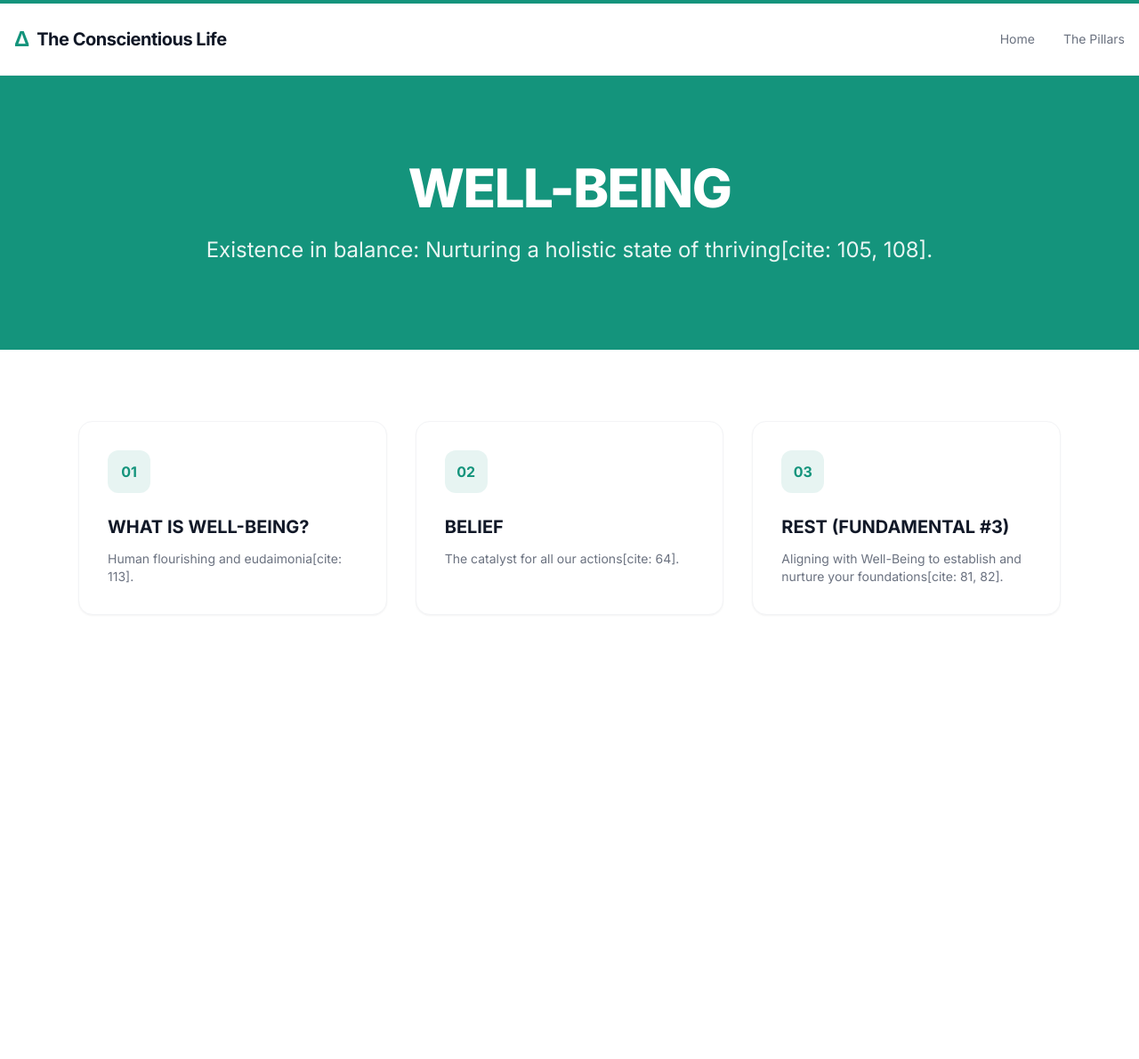
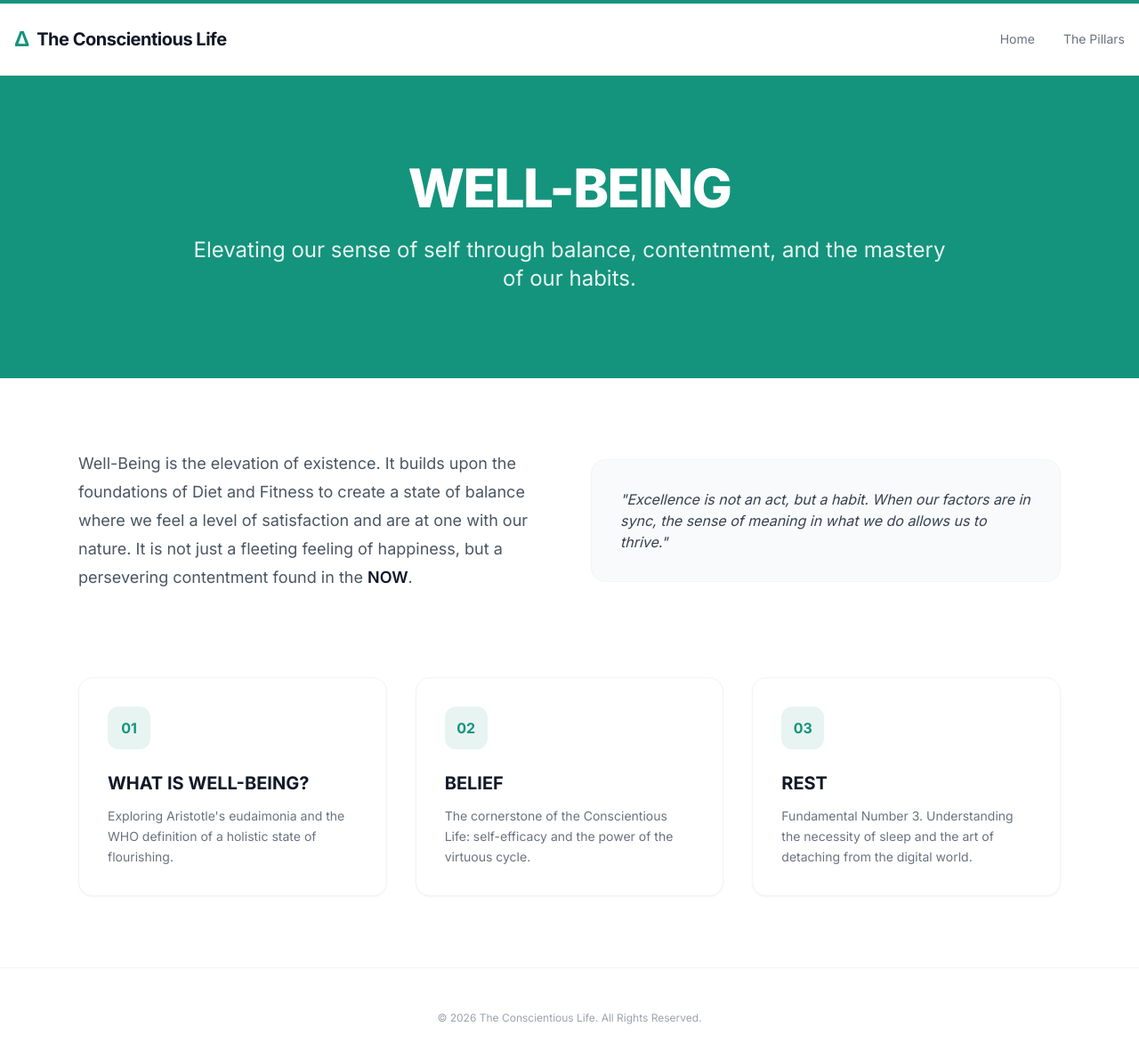
Before and after one commit to theconscientiouslife1-coder/TheCL, a Jekyll site: the page well-being.html, which Jekyll copies as it is, in a window 1280 px wide and 1200 px high. Shown: the top 1190 px of the window at 89% size. Built offline with Jekyll 4.4.1, drawn with Linux system fonts in a browser that asks for light colours; nearby versions of some CDN libraries.

Commit message:
well being landing update

```diff
--- a/well-being.html
+++ b/well-being.html
@@ -29,36 +29,49 @@
     <section class="bg-[#14947c] py-24 text-white">
         <div class="max-w-4xl mx-auto px-6 text-center">
             <h1 class="text-5xl md:text-6xl font-extrabold tracking-tight leading-tight uppercase mb-6">Well-Being</h1>
-            <p class="text-xl md:text-2xl text-white/90 leading-relaxed font-light">Existence in balance: Nurturing a holistic state of thriving[cite: 105, 108].</p>
+            <p class="text-xl md:text-2xl text-white/90 leading-relaxed font-light">Elevating our sense of self through balance, contentment, and the mastery of our habits.</p>
         </div>
     </section>
 
     <main class="max-w-6xl mx-auto px-6 py-20 flex-grow">
+        <div class="grid md:grid-cols-2 gap-12 items-center mb-24">
+            <div class="prose prose-lg text-gray-600">
+                <p>Well-Being is the elevation of existence. It builds upon the foundations of Diet and Fitness to create a state of balance where we feel a level of satisfaction and are at one with our nature. It is not just a fleeting feeling of happiness, but a persevering contentment found in the <strong>NOW</strong>.</p>
+            </div>
+            <div class="bg-gray-50 p-8 rounded-2xl border border-gray-100 italic text-gray-700">
+                "Excellence is not an act, but a habit. When our factors are in sync, the sense of meaning in what we do allows us to thrive."
+            </div>
+        </div>
+
         <div class="grid md:grid-cols-3 gap-8">
-            <a href="what-is-wellbeing.html" class="group block p-8 bg-white border border-gray-100 rounded-2xl shadow-sm hover:shadow-xl transition-all">
-                <div class="w-12 h-12 bg-[#14947c]/10 rounded-xl flex items-center justify-center mb-6">
-                    <span class="text-[#14947c] font-bold">01</span>
+            <a href="what-is-wellbeing.html" class="group block p-8 bg-white border border-gray-100 rounded-2xl shadow-sm hover:shadow-xl hover:border-[#14947c]/20 transition-all duration-300">
+                <div class="w-12 h-12 bg-[#14947c]/10 rounded-xl flex items-center justify-center mb-6 group-hover:bg-[#14947c] transition-colors">
+                    <span class="text-[#14947c] font-bold group-hover:text-white">01</span>
                 </div>
-                <h3 class="text-xl font-bold text-gray-900 mb-3">WHAT IS WELL-BEING?</h3>
-                <p class="text-gray-500 text-sm">Human flourishing and eudaimonia[cite: 113].</p>
+                <h3 class="text-xl font-bold text-gray-900 mb-3 group-hover:text-[#14947c]">WHAT IS WELL-BEING?</h3>
+                <p class="text-gray-500 text-sm leading-relaxed">Exploring Aristotle's eudaimonia and the WHO definition of a holistic state of flourishing.</p>
             </a>
 
-            <a href="belief.html" class="group block p-8 bg-white border border-gray-100 rounded-2xl shadow-sm hover:shadow-xl transition-all">
-                <div class="w-12 h-12 bg-[#14947c]/10 rounded-xl flex items-center justify-center mb-6">
-                    <span class="text-[#14947c] font-bold">02</span>
+            <a href="belief.html" class="group block p-8 bg-white border border-gray-100 rounded-2xl shadow-sm hover:shadow-xl hover:border-[#14947c]/20 transition-all duration-300">
+                <div class="w-12 h-12 bg-[#14947c]/10 rounded-xl flex items-center justify-center mb-6 group-hover:bg-[#14947c] transition-colors">
+                    <span class="text-[#14947c] font-bold group-hover:text-white">02</span>
                 </div>
-                <h3 class="text-xl font-bold text-gray-900 mb-3">BELIEF</h3>
-                <p class="text-gray-500 text-sm">The catalyst for all our actions[cite: 64].</p>
+                <h3 class="text-xl font-bold text-gray-900 mb-3 group-hover:text-[#14947c]">BELIEF</h3>
+                <p class="text-gray-500 text-sm leading-relaxed">The cornerstone of the Conscientious Life: self-efficacy and the power of the virtuous cycle.</p>
             </a>
 
-            <a href="rest.html" class="group block p-8 bg-white border border-gray-100 rounded-2xl shadow-sm hover:shadow-xl transition-all">
-                <div class="w-12 h-12 bg-[#14947c]/10 rounded-xl flex items-center justify-center mb-6">
-                    <span class="text-[#14947c] font-bold">03</span>
+            <a href="rest.html" class="group block p-8 bg-white border border-gray-100 rounded-2xl shadow-sm hover:shadow-xl hover:border-[#14947c]/20 transition-all duration-300">
+                <div class="w-12 h-12 bg-[#14947c]/10 rounded-xl flex items-center justify-center mb-6 group-hover:bg-[#14947c] transition-colors">
+                    <span class="text-[#14947c] font-bold group-hover:text-white">03</span>
                 </div>
-                <h3 class="text-xl font-bold text-gray-900 mb-3 uppercase">Rest (Fundamental #3)</h3>
-                <p class="text-gray-500 text-sm">Aligning with Well-Being to establish and nurture your foundations[cite: 81, 82].</p>
+                <h3 class="text-xl font-bold text-gray-900 mb-3 group-hover:text-[#14947c]">REST</h3>
+                <p class="text-gray-500 text-sm leading-relaxed">Fundamental Number 3. Understanding the necessity of sleep and the art of detaching from the digital world.</p>
             </a>
         </div>
     </main>
+
+    <footer class="py-12 border-t border-gray-100 text-center text-gray-400 text-xs">
+        <p>&copy; 2026 The Conscientious Life. All Rights Reserved.</p>
+    </footer>
 </body>
 </html>
```
